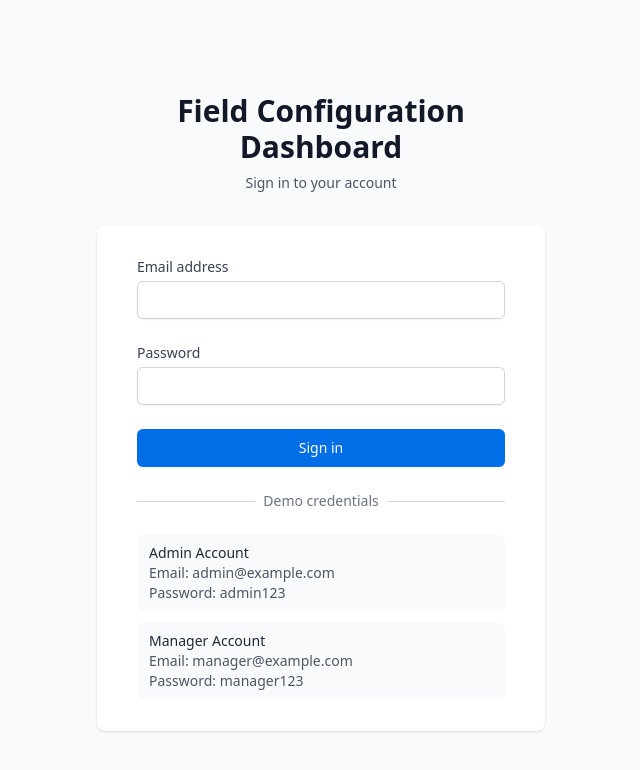
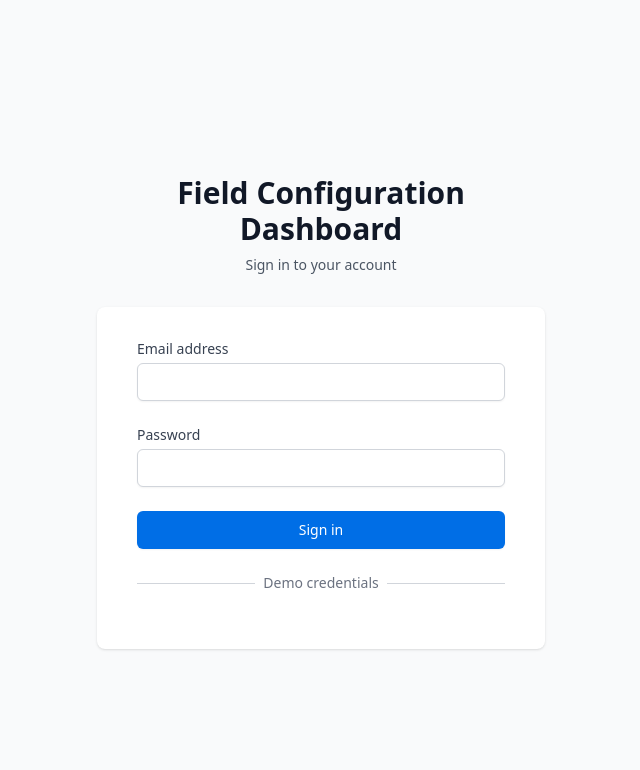
Before and after one commit to Soundpauli/ADAM, a React (Vite) app: page / in a window 1280 px wide. Shown: the top 770 px of the page, without its empty margins (319-959 px from the left). Built offline with nearby package versions, Linux system fonts and the light colour scheme; no server answers.

Commit message:
Updated LoginPage.tsx

```diff
--- a/src/pages/LoginPage.tsx
+++ b/src/pages/LoginPage.tsx
@@ -114,16 +114,8 @@ const LoginPage = () => {
 
             <div className="mt-6 grid grid-cols-1 gap-3">
               <div className="space-y-3">
-                <div className="rounded-md bg-gray-50 px-3 py-2 text-sm">
-                  <p className="font-medium text-gray-800">Admin Account</p>
-                  <p className="text-gray-600">Email: admin@example.com</p>
-                  <p className="text-gray-600">Password: admin123</p>
-                </div>
-                <div className="rounded-md bg-gray-50 px-3 py-2 text-sm">
-                  <p className="font-medium text-gray-800">Manager Account</p>
-                  <p className="text-gray-600">Email: manager@example.com</p>
-                  <p className="text-gray-600">Password: manager123</p>
-                </div>
+
+
               </div>
             </div>
           </div>
```
